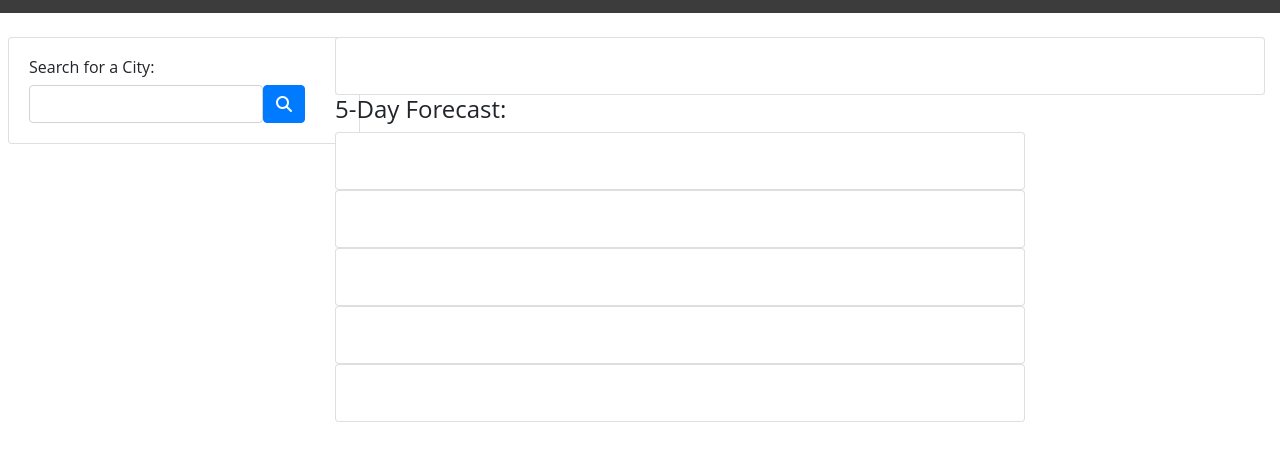
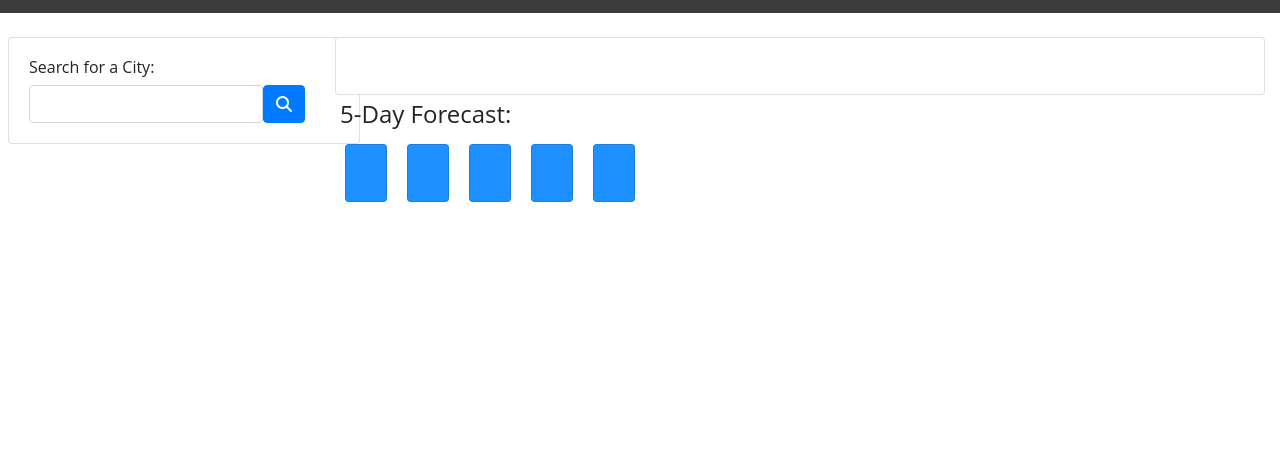
Before and after one commit to rachelrohrbach/weather-dashboard, a plain HTML site: page index.html in a window 1280 px wide. Shown: the part 63-524 px from the top of the page. Drawn offline with nearby package versions, Linux system fonts and the light colour scheme.

Commit message:
displayed city name, date, weather icon for current weather inline

```diff
--- a/style.css
+++ b/style.css
@@ -12,3 +12,31 @@ body {
 input {
   width: 75%;
 }
+
+
+#city-date-icon,
+#city-name,
+#current-icon {
+    display: flex;
+    flex-direction: row;
+    justify-content: center/space-around/space-between;
+}
+
+h4 {
+    margin: 5px;
+}
+
+#forecast-cards {
+    display: flex;
+    flex-direction: row;
+    justify-content: center/space-between;
+    /* background-color: dodgerblue;
+    color: #ffffff; */
+
+}
+
+.forecast {
+    background-color: dodgerblue;
+    color: #ffffff;
+    margin: 10px;
+}
```
